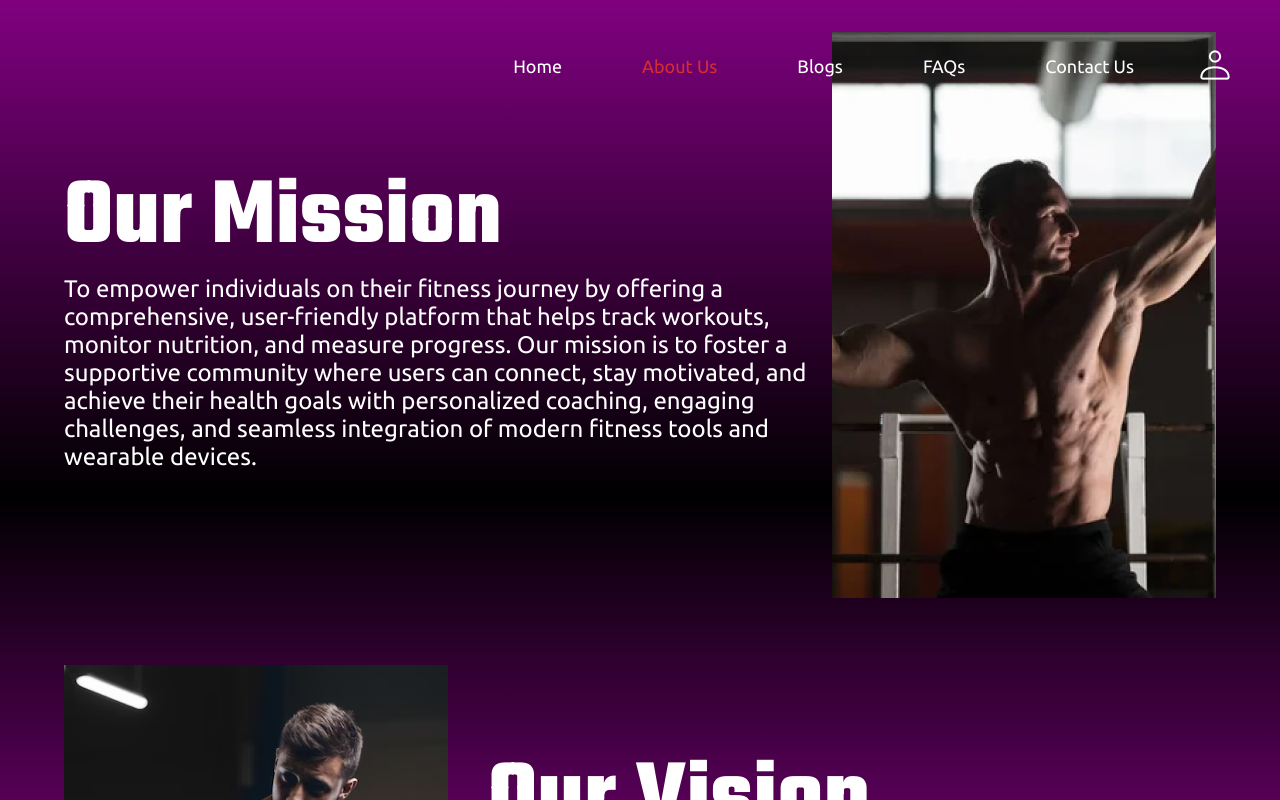
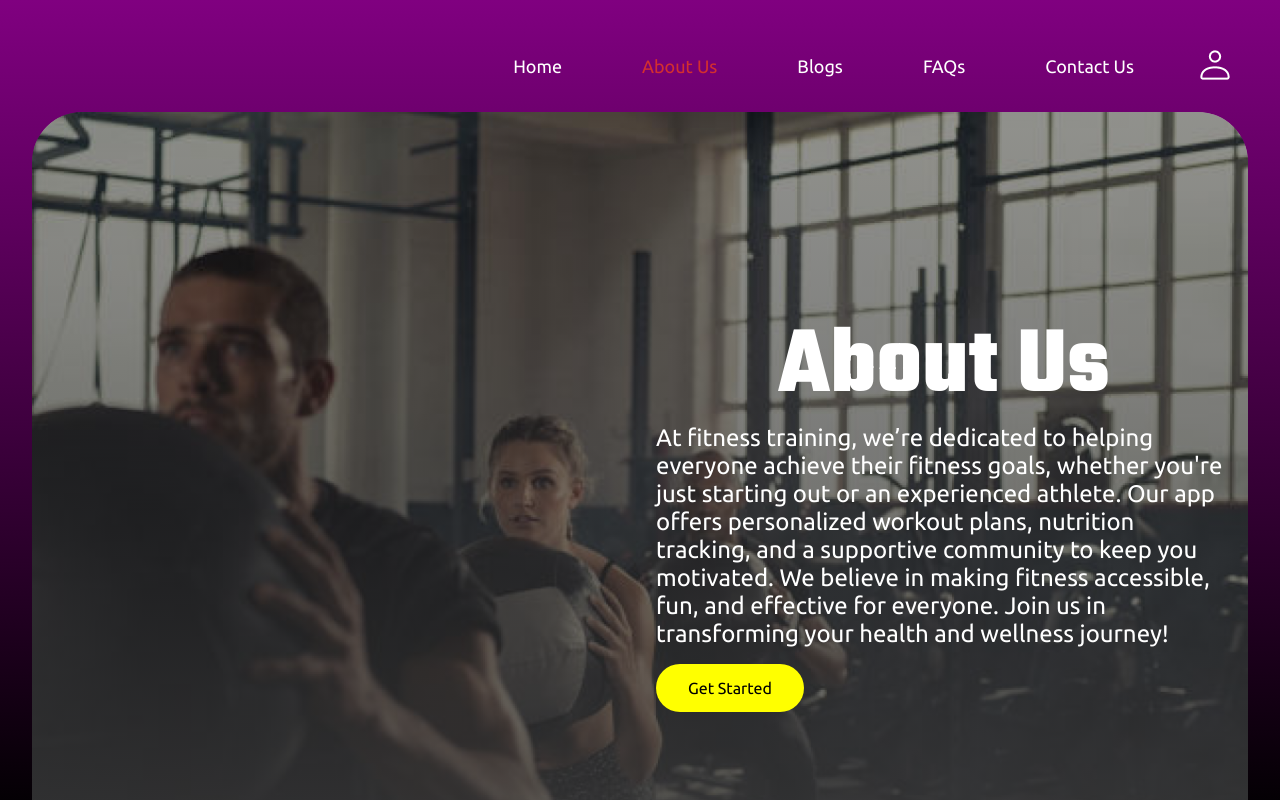
Before and after one commit to AleenaJabeen/Fitness-App, a React (Create React App) app: page /about in a window 1280 px wide. Shown: the top 800 px of the page. Built offline with nearby package versions, Linux system fonts and the light colour scheme.

Commit message:
aboutoverlay added

```diff
--- a/src/components/AboutComponent/About.jsx
+++ b/src/components/AboutComponent/About.jsx
@@ -8,7 +8,7 @@ function About() {
   return (
     <>
       <section className={styles.aboutSection}>
-        {/* <MainAbout/> */}
+        <MainAbout/>
         <Mission/>
         <Vision/>
 
--- a/src/components/AboutComponent/MainAbout.jsx
+++ b/src/components/AboutComponent/MainAbout.jsx
@@ -6,7 +6,8 @@ function MainAbout() {
   return (
     <>
       <section className={styles.mainAboutSection} style={{backgroundImage:`url(${mainAbout})`}}>
-        <div className={styles.mainAbout}>
+        <div className={styles.aboutOverlay}>
+          <div className={styles.mainAbout}>
           <h2>About Us</h2>
           <p>
             At fitness training, we’re dedicated to helping everyone achieve
@@ -19,6 +20,7 @@ function MainAbout() {
           </p>
           <button>Get Started</button>
         </div>
+        </div>
       </section>
     </>
   );
--- a/src/styles/AboutStyles/About.module.css
+++ b/src/styles/AboutStyles/About.module.css
@@ -1,11 +1,10 @@
 .aboutSection {
   background: var(--about-background-color);
-  padding: 0 2rem;
+  padding: 7rem 2rem;
  padding-bottom: 5rem;
 }
 /* main about section styling */
 .mainAboutSection {
-
   background-size: cover;
   height: 100vh;
   border-radius: 50px;
@@ -15,9 +14,7 @@
   padding: 1rem;
   position: relative;
 }
-.mainAbout {
-    padding: 7rem 2rem 4rem 30rem;
-
+.aboutOverlay {
     width: 100%;
   height:100%;
   position: absolute;
@@ -27,8 +24,19 @@
   color: var(--input-border-color);
   width: 100%;
   border-radius: 50px;
-  padding: 1rem;
+  display: flex;
+  justify-content: center;
+  align-items: center;
 }
+.mainAbout{
+max-width: 100%;
+padding:1.25rem 1rem;
+display: flex;
+justify-content: center;
+align-items: center;
+flex-direction: column;
+}
+
 .mainAbout h2 {
   font-family: "Teko", sans-serif;
   font-size: 2.5rem;
@@ -40,7 +48,7 @@
   font-size: 1rem;
   font-weight: 400;
   line-height: 1.25rem;
-  text-align: left;
+  text-align: justify;
 }
 .mainAbout button{
     margin-top: 1rem;
@@ -55,10 +63,9 @@ display: flex;
 justify-content: center;
 align-items: center;
 text-align: center;
-align-self: flex-start;
 background-color: var(--border-color);
-border-radius:50px ;
-
+border-radius:50px;
+justify-self: center;
 }
 /* Mission component styling */
 .missionSection {
@@ -132,9 +139,16 @@ border-radius:50px ;
     align-items: center;
     padding: 2rem;
   }
-
-.mainAbout{
-    padding: 7rem 2rem 4rem 30rem;
+  .mainAbout{
+    max-width: 50%;
+  }
+  .mainAbout button{
+    align-self: flex-start;
+  }
+.aboutOverlay{
+  display: flex;
+  justify-content: flex-end;
+  align-items: center;
 }
   .mainAbout h2 {
     font-size: 6rem;
```
